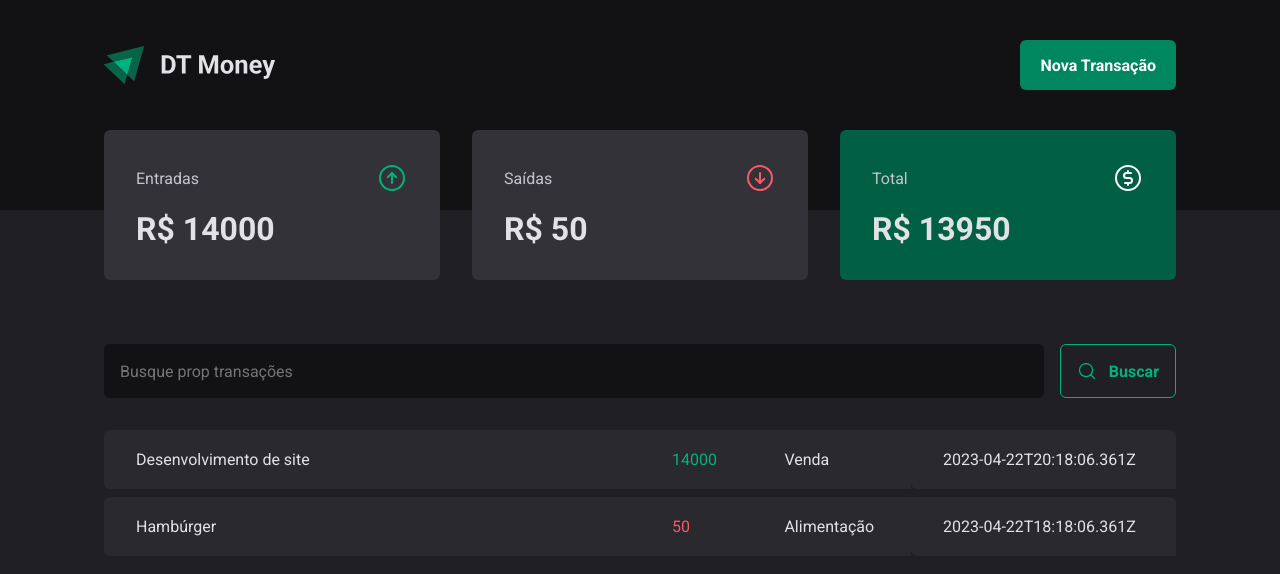
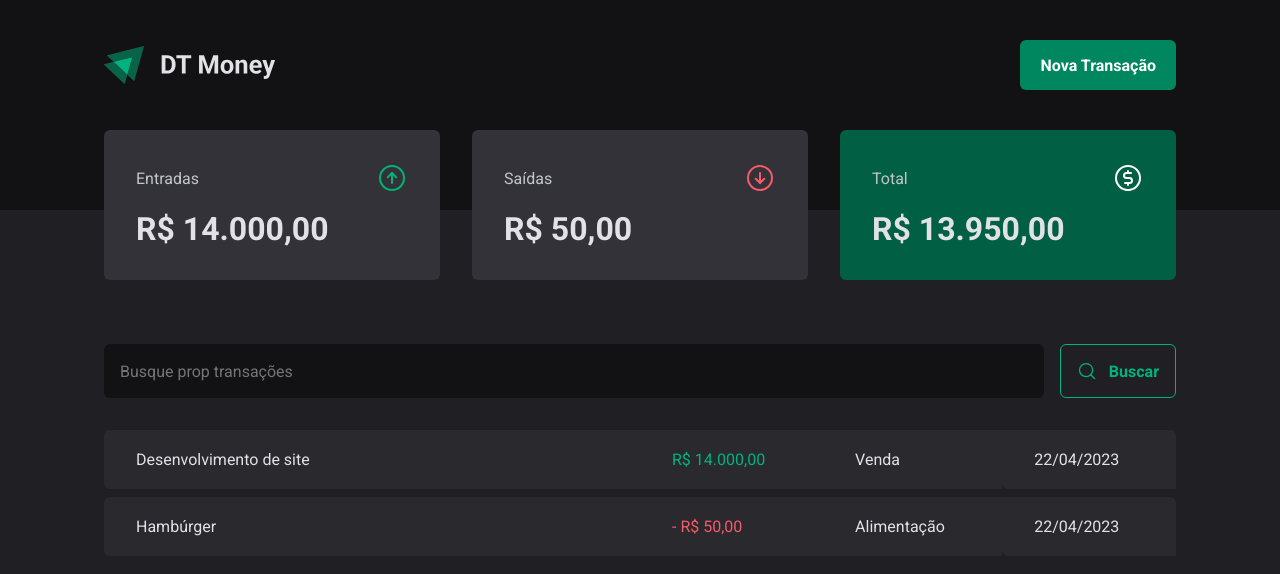
Before and after one commit to AlanJhonatan/ignite-reactjs-dtmoney, a React (Vite) app: page / in a window 1280 px wide. Shown: the top 574 px of the page. Built offline with nearby package versions, Linux system fonts and the light colour scheme; data requests are answered from the project's data file.

Commit message:
feat: add datetime and price formatter

```diff
--- a/src/components/Summary/index.tsx
+++ b/src/components/Summary/index.tsx
@@ -6,6 +6,7 @@ import {
 import { SummaryCard, SummaryContainer } from './styles'
 import { useContext } from 'react'
 import { TransactionsContext } from '../../contexts/TransactionContext'
+import { priceFormatter } from '../../utils/formatter'
 
 export function Summary() {
   const { transactions } = useContext(TransactionsContext)
@@ -39,7 +40,7 @@ export function Summary() {
           <ArrowCircleUp size={32} color="#00b373" />
         </header>
 
-        <strong>R$ {summary.income}</strong>
+        <strong>{priceFormatter.format(summary.income)}</strong>
       </SummaryCard>
 
       <SummaryCard>
@@ -48,7 +49,7 @@ export function Summary() {
           <ArrowCircleDown size={32} color="#f75a68" />
         </header>
 
-        <strong>R$ {summary.outcome}</strong>
+        <strong>{priceFormatter.format(summary.outcome)}</strong>
       </SummaryCard>
 
       <SummaryCard variant={'green'}>
@@ -57,7 +58,7 @@ export function Summary() {
           <CurrencyCircleDollar size={32} color="#fff" />
         </header>
 
-        <strong>R$ {summary.total}</strong>
+        <strong>{priceFormatter.format(summary.total)}</strong>
       </SummaryCard>
     </SummaryContainer>
   )
--- a/src/pages/Transactions/index.tsx
+++ b/src/pages/Transactions/index.tsx
@@ -8,6 +8,7 @@ import {
   TransactionsTable,
 } from './styles'
 import { TransactionsContext } from '../../contexts/TransactionContext'
+import { dateFormatter, priceFormatter } from '../../utils/formatter'
 
 export function Transactions() {
   const { transactions } = useContext(TransactionsContext)
@@ -29,11 +30,14 @@ export function Transactions() {
                   <td width="50%">{transaction.description}</td>
                   <td>
                     <PriceHighlight variant={transaction.type}>
-                      {transaction.price}
+                      {transaction.type === 'outcome' && ' - '}
+                      {priceFormatter.format(transaction.price)}
                     </PriceHighlight>
                   </td>
                   <td>{transaction.category}</td>
-                  <td>{transaction.createdAt}</td>
+                  <td>
+                    {dateFormatter.format(new Date(transaction.createdAt))}
+                  </td>
                 </tr>
               )
             })}
--- /dev/null
+++ b/src/utils/formatter.ts
@@ -0,0 +1,6 @@
+export const dateFormatter = new Intl.DateTimeFormat('pt-BR')
+
+export const priceFormatter = new Intl.NumberFormat('pt-BR', {
+  style: 'currency',
+  currency: 'BRL',
+})
```
